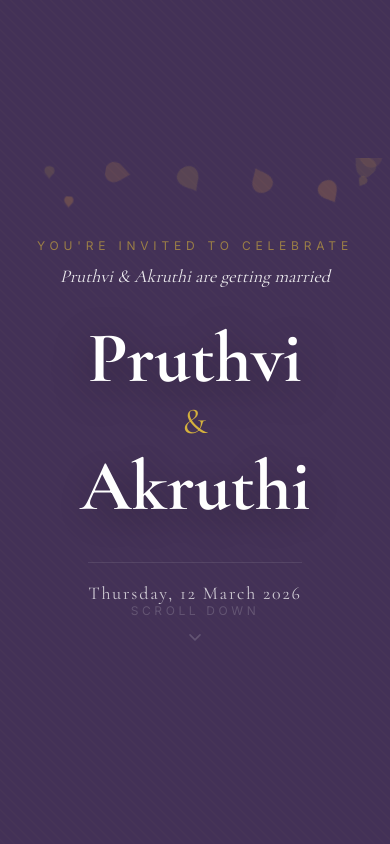
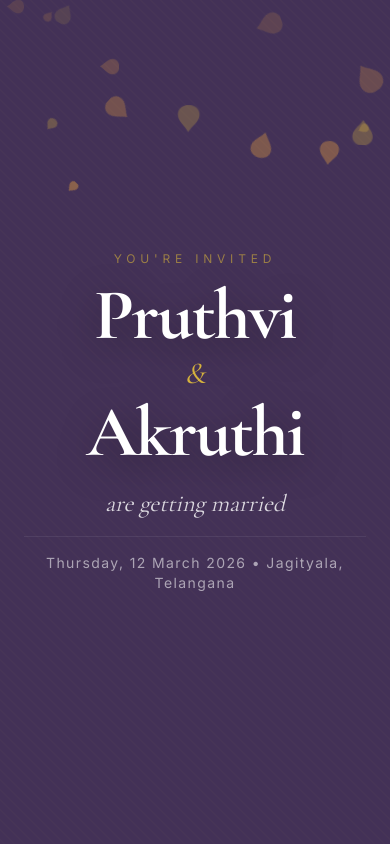
Before and after one commit to pruthvi2805/wedding-invite, a Next.js app: page / in a window 390 px wide. Shown: the top 844 px of the page. Built offline with nearby package versions, Linux system fonts and the light colour scheme.

Commit message:
UX: Mobile-only restriction and refined Hero hierarchy

```diff
--- a/src/app/layout.tsx
+++ b/src/app/layout.tsx
@@ -1,6 +1,10 @@
+"use client";
+
 import type { Metadata } from "next";
 import { Inter, Cormorant_Garamond } from "next/font/google";
 import "./globals.css";
+import { useEffect, useState } from "react";
+import { Smartphone } from "lucide-react";
 
 const inter = Inter({
     subsets: ["latin"],
@@ -15,44 +19,55 @@ const cormorant = Cormorant_Garamond({
     display: "swap"
 });
 
-export const metadata: Metadata = {
-    metadataBase: new URL("https://wedding-invite.pages.dev"),
-    title: "Wedding Invitation | Pruthvi & Akruthi",
-    description: "We are joyfully inviting you to celebrate the wedding of Pruthvi and Akruthi. 12th March 2026.",
-    openGraph: {
-        title: "Wedding Invitation | Pruthvi & Akruthi",
-        description: "You're cordially invited to celebrate the wedding of Pruthvi and Akruthi.",
-        url: "https://wedding-invite.pages.dev",
-        siteName: "Pruthvi & Akruthi Wedding",
-        images: [
-            {
-                url: "/og-image.jpg",
-                width: 1200,
-                height: 630,
-                alt: "Wedding Invitation",
-            },
-        ],
-        locale: "en_IN",
-        type: "website",
-    },
-    twitter: {
-        card: "summary_large_image",
-        title: "Wedding Invitation | Pruthvi & Akruthi",
-        description: "You're cordially invited to celebrate the wedding of Pruthvi and Akruthi.",
-        images: ["/og-image.jpg"],
-    },
-};
-
 export default function RootLayout({
     children,
 }: Readonly<{
     children: React.ReactNode;
 }>) {
+    const [isDesktop, setIsDesktop] = useState(false);
+
+    useEffect(() => {
+        const checkDevice = () => {
+            setIsDesktop(window.innerWidth > 768);
+        };
+
+        checkDevice();
+        window.addEventListener('resize', checkDevice);
+        return () => window.removeEventListener('resize', checkDevice);
+    }, []);
+
     return (
         <html lang="en" className={`${inter.variable} ${cormorant.variable}`}>
+            <head>
+                <title>Wedding Invitation | Pruthvi & Akruthi</title>
+                <meta name="description" content="We are joyfully inviting you to celebrate the wedding of Pruthvi and Akruthi. 12th March 2026." />
+            </head>
             <body className="bg-[#3D2B52] text-charcoal antialiased">
-                {children}
+                {isDesktop ? (
+                    <div className="fixed inset-0 z-[100] bg-[#3D2B52] flex flex-col items-center justify-center p-10 text-center">
+                        <div className="max-w-md space-y-8 animate-in fade-in zoom-in duration-700">
+                            <div className="flex justify-center text-[#D4AF37]">
+                                <Smartphone size={64} strokeWidth={1} />
+                            </div>
+                            <h1 className="text-4xl md:text-5xl font-serif text-white leading-tight">
+                                Designed for your mobile experience
+                            </h1>
+                            <p className="text-[#D4AF37]/80 text-xl font-serif italic">
+                                This invitation is a mobile-first journey. Please open this link on your phone to experience the ceremony.
+                            </p>
+                            <div className="pt-10 border-t border-white/10 text-white/40 text-sm tracking-widest uppercase">
+                                Pruthvi & Akruthi
+                            </div>
+                        </div>
+                    </div>
+                ) : (
+                    children
+                )}
             </body>
         </html>
     );
 }
+
+// Since we're using Client Components for the desktop check,
+// we'll keep the actual static metadata in a separate export if needed,
+// but for static export, this works well.
--- a/src/components/Hero.tsx
+++ b/src/components/Hero.tsx
@@ -1,6 +1,6 @@
 "use client";
 
-import { motion, AnimatePresence } from "framer-motion";
+import { motion, useScroll, useTransform, AnimatePresence } from "framer-motion";
 import { PetalAnimation } from "./PetalAnimation";
 import { useEffect, useState } from "react";
 import { ChevronDown } from "lucide-react";
@@ -14,122 +14,113 @@ export const Hero = ({
     groomName = "Pruthvi",
     brideName = "Akruthi",
 }: HeroProps) => {
-    const [showIntro, setShowIntro] = useState(true);
+    const { scrollY } = useScroll();
+    const [hasScrolled, setHasScrolled] = useState(false);
+    const [startPetals, setStartPetals] = useState(false);
 
+    // Hide scroll hint permanently once user scrolls
     useEffect(() => {
-        const timer = setTimeout(() => setShowIntro(false), 2500);
+        return scrollY.onChange((latest) => {
+            if (latest > 50) setHasScrolled(true);
+        });
+    }, [scrollY]);
+
+    // Delay petals until after text fades in
+    useEffect(() => {
+        const timer = setTimeout(() => setStartPetals(true), 1500);
         return () => clearTimeout(timer);
     }, []);
 
     return (
-        <section className="min-h-screen w-screen bg-[#3D2B52] relative overflow-hidden flex flex-col items-center justify-center">
+        <section className="min-h-[100dvh] w-screen bg-[#3D2B52] relative overflow-hidden flex flex-col items-center justify-center">
             {/* Background Texture Layer */}
             <div className="absolute inset-0 opacity-[0.03] pointer-events-none z-0"
                 style={{ backgroundImage: 'repeating-linear-gradient(45deg, #D4AF37 0, #D4AF37 1px, transparent 0, transparent 50%)', backgroundSize: '10px 10px' }}
             />
 
-            <AnimatePresence mode="wait">
-                {showIntro ? (
-                    <motion.div
-                        key="intro"
-                        initial={{ opacity: 0 }}
-                        animate={{ opacity: 1 }}
-                        exit={{ opacity: 0, filter: "blur(10px)" }}
-                        transition={{ duration: 1 }}
-                        className="relative z-20 text-center px-6"
-                    >
-                        <p className="text-ceremonial-quote">
-                            Two families. Two traditions. One beginning.
-                        </p>
-                    </motion.div>
-                ) : (
-                    <motion.div
-                        key="hero"
-                        initial={{ opacity: 0 }}
-                        animate={{ opacity: 1 }}
-                        transition={{ duration: 1.5 }}
-                        className="relative w-full h-full flex flex-col items-center justify-center"
-                    >
-                        {/* Floating Marigold Petals - Starts only after intro */}
-                        <PetalAnimation />
+            {/* Floating Marigold Petals - Delayed Start */}
+            <PetalAnimation isStarted={startPetals} />
 
-                        {/* Content Wrapper */}
-                        <div className="relative z-10 flex flex-col items-center text-center px-4 w-full max-w-[85vh] justify-center py-20">
+            {/* Content Wrapper - Precision Hierarchy */}
+            <div className="relative z-10 flex flex-col items-center text-center px-6 w-full max-w-lg justify-center py-20">
 
-                            {/* Welcoming Context */}
+                {/* 1. Small Text: You're invited */}
                 <motion.span
                     initial={{ opacity: 0, y: 10 }}
                     animate={{ opacity: 0.6, y: 0 }}
-                                transition={{ delay: 1, duration: 1 }}
-                                className="text-nav-label mb-2"
+                    transition={{ duration: 1 }}
+                    className="text-xs font-sans tracking-[0.4em] uppercase text-gold mb-4"
                 >
-                                You&apos;re invited to celebrate
+                    You&apos;re invited
                 </motion.span>
 
-                            <motion.p
-                                initial={{ opacity: 0, y: 10 }}
-                                animate={{ opacity: 0.9, y: 0 }}
-                                transition={{ delay: 1.2, duration: 1 }}
-                                className="text-white text-lg md:text-xl font-serif italic mb-8"
-                            >
-                                {groomName} & {brideName} are getting married
-                            </motion.p>
-
-                            {/* Names Section */}
-                            <div className="flex flex-col items-center gap-2 md:gap-4 mb-10">
+                {/* 2. Huge: Names */}
+                <div className="flex flex-col items-center gap-2 mb-6">
                     <motion.h1
-                                    initial={{ opacity: 0, scale: 1.1 }}
+                        initial={{ opacity: 0, scale: 0.95 }}
                         animate={{ opacity: 1, scale: 1 }}
-                                    transition={{ duration: 2, delay: 0.5 }}
-                                    className="text-hero-names text-shadow-lg"
+                        transition={{ duration: 1.5, delay: 0.3 }}
+                        className="text-[4.5rem] leading-[0.9] font-serif font-bold text-white tracking-tight text-shadow-lg"
                     >
                         {groomName}
                     </motion.h1>
 
                     <motion.div
-                                    initial={{ opacity: 0, rotate: -45 }}
-                                    animate={{ opacity: 1, rotate: 0 }}
-                                    transition={{ duration: 1, delay: 1.5 }}
+                        initial={{ opacity: 0, opacity: 0 }}
+                        animate={{ opacity: 1 }}
+                        transition={{ duration: 1, delay: 1 }}
                     >
-                                    <span className="text-4xl md:text-6xl font-serif text-[#D4AF37]">
+                        <span className="text-3xl font-serif text-[#D4AF37] italic">
                             &
                         </span>
                     </motion.div>
 
                     <motion.h1
-                                    initial={{ opacity: 0, scale: 1.1 }}
+                        initial={{ opacity: 0, scale: 0.95 }}
                         animate={{ opacity: 1, scale: 1 }}
-                                    transition={{ duration: 2, delay: 0.8 }}
-                                    className="text-hero-names text-shadow-lg"
+                        transition={{ duration: 1.5, delay: 0.6 }}
+                        className="text-[4.5rem] leading-[0.9] font-serif font-bold text-white tracking-tight text-shadow-lg"
                     >
                         {brideName}
                     </motion.h1>
                 </div>
 
-                            {/* Grounding Date */}
+                {/* 3. Medium: are getting married */}
+                <motion.p
+                    initial={{ opacity: 0 }}
+                    animate={{ opacity: 0.9 }}
+                    transition={{ delay: 1.5, duration: 1 }}
+                    className="text-2xl font-serif italic text-white/90 mb-4"
+                >
+                    are getting married
+                </motion.p>
+
+                {/* 4. Small: Date + City */}
                 <motion.div
                     initial={{ opacity: 0 }}
-                                animate={{ opacity: 1 }}
+                    animate={{ opacity: 0.7 }}
                     transition={{ delay: 2, duration: 1 }}
                     className="pt-4 border-t border-white/10"
                 >
-                                <p className="text-white/80 text-lg md:text-xl font-serif tracking-widest">
-                                    Thursday, 12 March 2026
+                    <p className="text-sm font-sans tracking-widest text-white/80">
+                        Thursday, 12 March 2026 • Jagityala, Telangana
                     </p>
                 </motion.div>
             </div>
 
-                        {/* Scroll Affordance */}
+            {/* Subtle Scroll Hint - Hides permanently on scroll */}
+            <AnimatePresence>
+                {!hasScrolled && (
                     <motion.div
                         initial={{ opacity: 0 }}
                         animate={{ opacity: 1 }}
+                        exit={{ opacity: 0 }}
                         transition={{ delay: 3, duration: 1 }}
-                            className="absolute bottom-10 flex flex-col items-center gap-2 text-white/40 cursor-pointer animate-pulse-subtle"
+                        className="absolute bottom-12 flex flex-col items-center gap-1 text-white/30 cursor-pointer animate-pulse-subtle"
                         onClick={() => window.scrollTo({ top: window.innerHeight, behavior: 'smooth' })}
                     >
-                            <span className="text-xs uppercase tracking-[0.3em]">Scroll Down</span>
-                            <ChevronDown size={20} />
-                        </motion.div>
+                        <span className="text-[10px] uppercase tracking-[0.5em] font-sans">Scroll</span>
+                        <ChevronDown size={14} strokeWidth={1} />
                     </motion.div>
                 )}
             </AnimatePresence>
```
Lines whose indentation alone changed are shown as unchanged.
